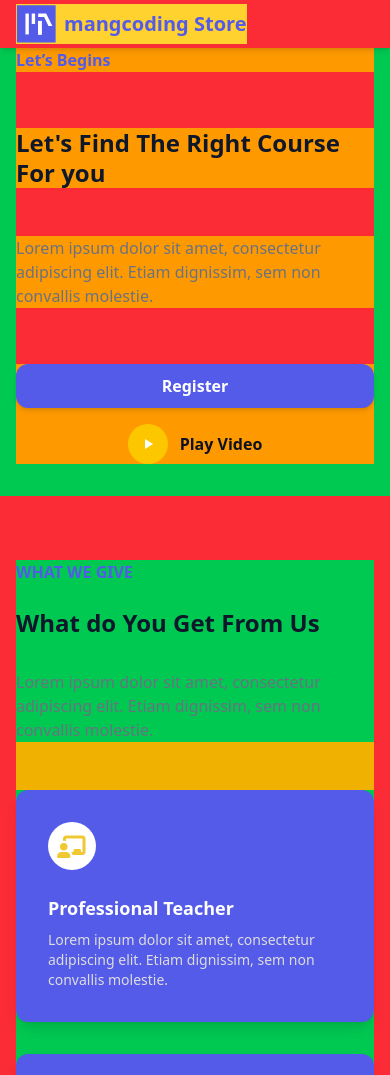
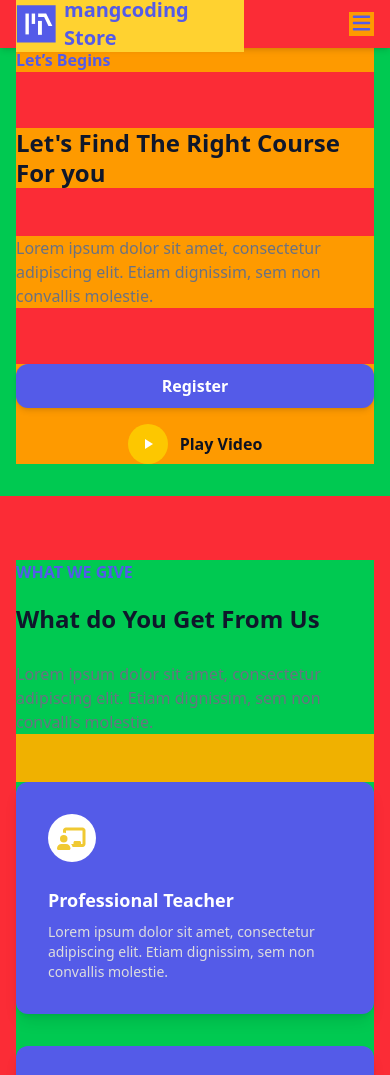
Before and after one commit to salemSS8/test, a website: page index.html in a window 390 px wide. Shown: the top 1075 px of the page. Drawn offline with Linux system fonts and the light colour scheme.

Commit message:
second modied commit

```diff
--- a/components/header.html
+++ b/components/header.html
@@ -1,4 +1,4 @@
-        <nav class="bg-red-500 shadow-md shadow-black/10 h-12 space-x-[105PX] flex items-center px-4 sm:px-8 md:px-16 lg:px-32 z-20">
+        <nav class="bg-red-500 shadow-md justify-center shadow-black/10 h-12 space-x-[105PX] flex items-center px-4 sm:px-8 md:px-16 lg:px-32 z-20">
           <!-- Logo -->
           <div class="flex bg-amber-300 items-center">
             <img src="./src/image/Logo.svg" alt="logo" class="w-10 h-10">
@@ -17,4 +17,8 @@
             <a href="#" class="px-3 sm:px-4 py-1.5 rounded-md border border-blue-700 text-blue-700 font-medium hover:bg-blue-50 transition text-sm sm:text-base">Log in</a>
             <a href="#" class="px-3 sm:px-4 py-1.5 rounded-md bg-blue-700 text-white font-medium hover:bg-blue-800 transition text-sm sm:text-base">Register</a>
           </div>
+
+          <div class="sm:hidden bg-amber-500">
+            <i class="fa-solid fa-bars text-xl text-[#545BE8]"></i>
+          </div>
         </nav>
--- a/index.html
+++ b/index.html
@@ -47,10 +47,10 @@
       </section>
 
     <!-- What We Give Section -->
-    <section class="w-full px-4 sm:px-8 md:px-16 lg:px-20 py-16 bg-red-500">
-      <div class="max-w-7xl sm:flex sm:flex-row bg-yellow-500 gap-32">
+    <section class="w-full px-4 sm:px-8 md:px-16 justify-end lg:px-20 py-16 bg-red-500">
+      <div class="max-w-7xl sm:flex sm:flex-row bg-yellow-500 gap-44 ">
         <!-- Section Header -->
-        <div class="mb-12 flex bg-green-500 flex-col gap-4">
+        <div class="mb-12 flex bg-green-500 flex-col gap-3">
           <span class="text-[#545BE8] font-bold text-base sm:text-lg mb-2 block">WHAT WE GIVE</span>
           <h2 class="text-2xl sm:text-4xl md:text-5xl font-bold leading-tight text-slate-900 mb-4">What do You Get From Us</h2>
           <p class="text-gray-500 text-base sm:text-lg max-w-2xl">
```
Also changed, not shown: src/css/style.css.
